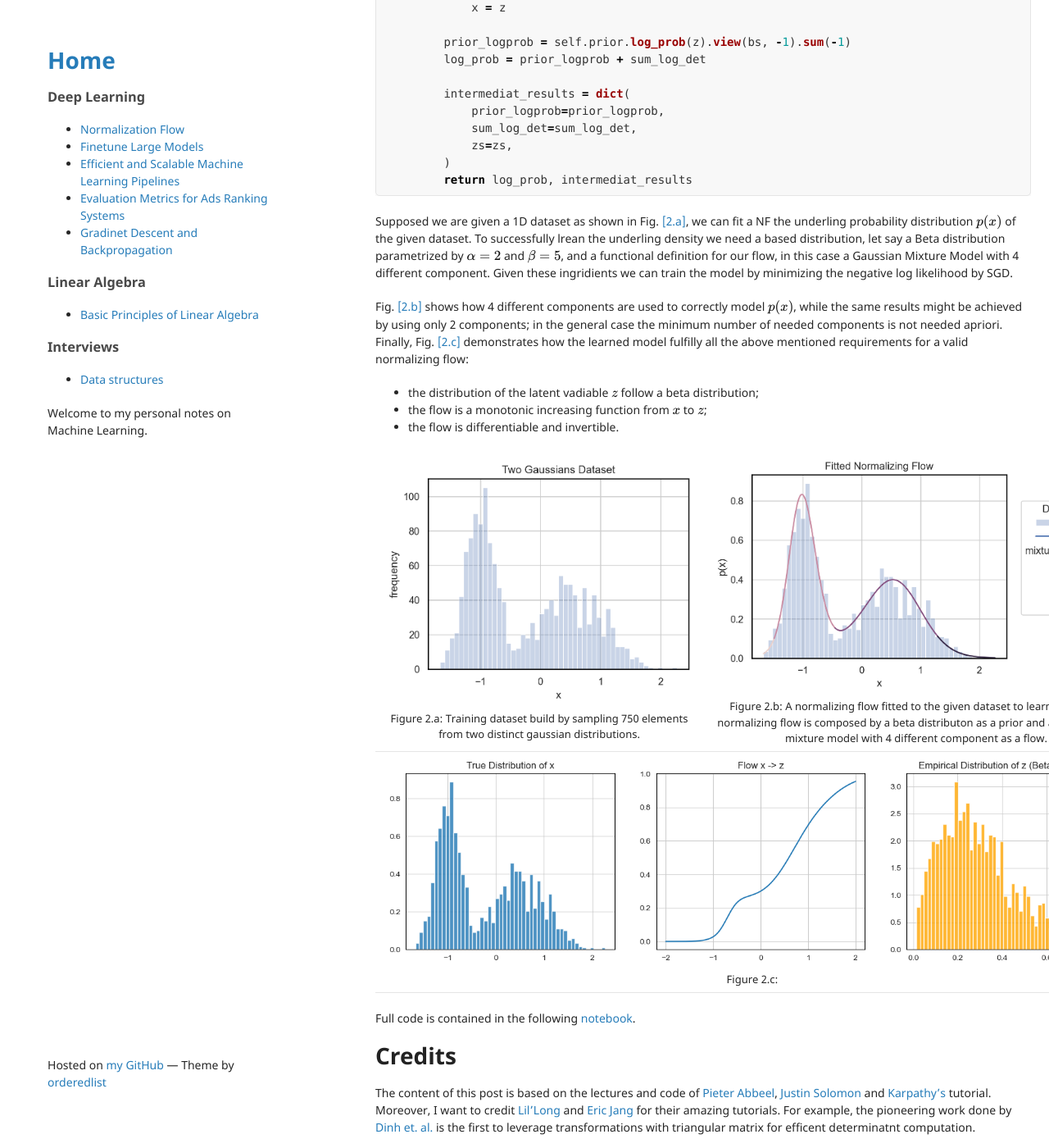
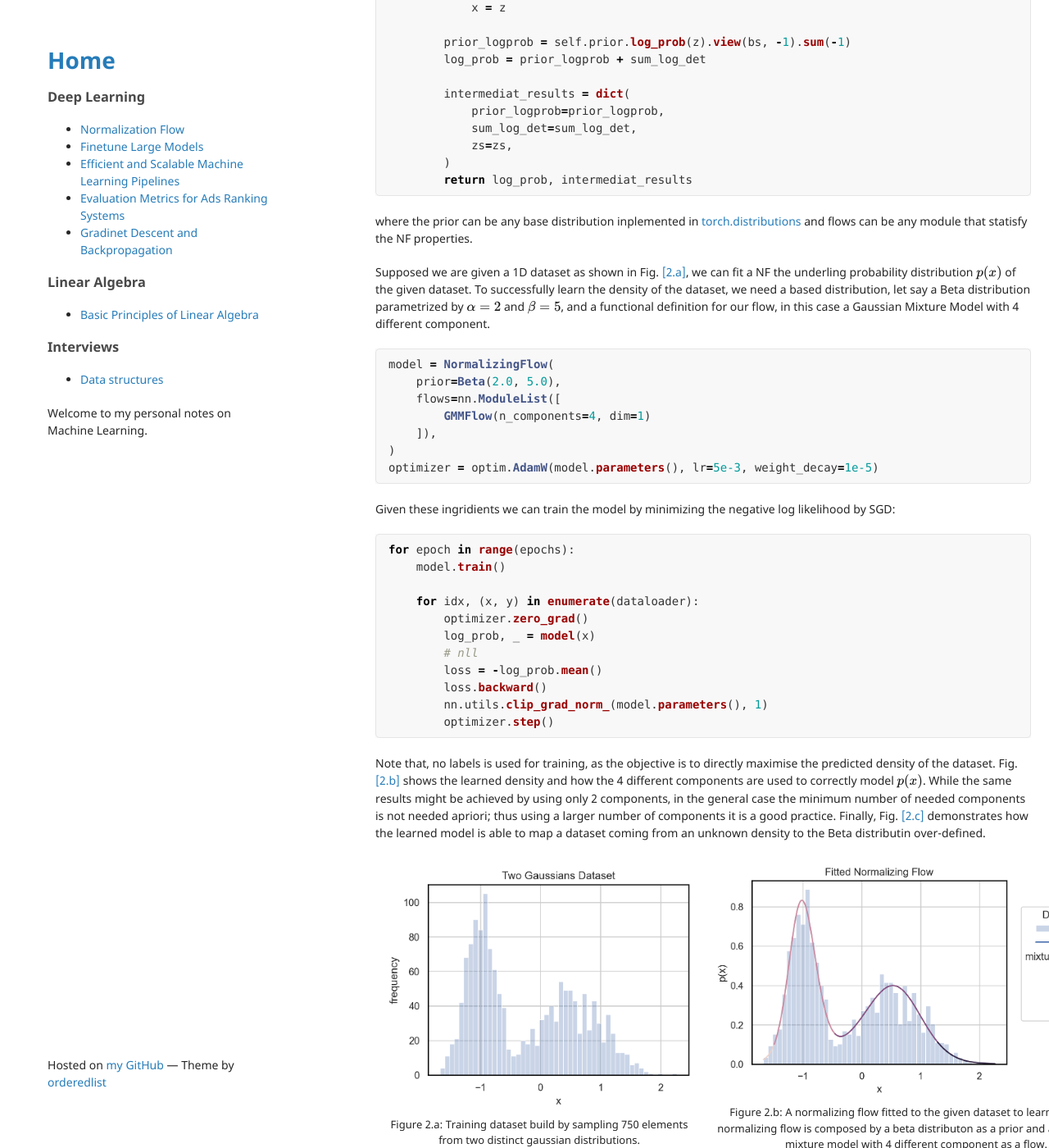
Before and after one commit to andompesta/andompesta.github.io, a Jekyll site: the page built from _posts/2023-11-17-normalization-flow.md, in a window 1280 px wide and 1400 px high, scrolled down 4348 px. Shown: the whole window at 82% size. Built offline with Jekyll 4.4.1, drawn with Linux system fonts in a browser that asks for light colours; some of the changed text lies outside the part shown.

Commit message:
update training process

````diff
--- a/_posts/2023-11-17-normalization-flow.md
+++ b/_posts/2023-11-17-normalization-flow.md
@@ -176,17 +176,39 @@ class NormalizingFlow(nn.Module):
         )
         return log_prob, intermediat_results
 ```
+where the prior can be any base distribution inplemented in [torch.distributions](https://pytorch.org/docs/stable/distributions.html) and flows can be any module that statisfy the NF properties.
 
 Supposed we are given a 1D dataset as shown in Fig. [[2.a]](#fig:1d_dataset), we can fit a NF the underling probability distribution $p(x)$ of the given dataset.
-To successfully lrean the underling density we need a based distribution, let say a Beta distribution parametrized by $\alpha = 2$ and $\beta = 5$, and a functional definition for our flow, in this case a Gaussian Mixture Model with 4 different component.
-Given these ingridients we can train the model by minimizing the negative log likelihood by SGD.
+To successfully learn the density of the dataset, we need a based distribution, let say a Beta distribution parametrized by $\alpha = 2$ and $\beta = 5$, and a functional definition for our flow, in this case a Gaussian Mixture Model with 4 different component.
 
-Fig. [[2.b]](#fig:1d_dataset) shows how 4 different components are used to correctly model $p(x)$, while the same results might be achieved by using only 2 components; in the general case the minimum number of needed components is not needed apriori.
-Finally, Fig. [[2.c]](#fig:1d_dataset) demonstrates how the learned model fulfilly all the above mentioned requirements for a valid normalizing flow:
- - the distribution of the latent vadiable $z$ follow a beta distribution;
- - the flow is a monotonic increasing function from $x$ to $z$;
- - the flow is differentiable and invertible.
+```python
+model = NormalizingFlow(
+    prior=Beta(2.0, 5.0),
+    flows=nn.ModuleList([
+        GMMFlow(n_components=4, dim=1)
+    ]),
+)
+optimizer = optim.AdamW(model.parameters(), lr=5e-3, weight_decay=1e-5)
+```
 
+Given these ingridients we can train the model by minimizing the negative log likelihood by SGD:
+```python
+for epoch in range(epochs):
+    model.train()
+
+    for idx, (x, y) in enumerate(dataloader):
+        optimizer.zero_grad()
+        log_prob, _ = model(x)
+        # nll
+        loss = -log_prob.mean()
+        loss.backward()
+        nn.utils.clip_grad_norm_(model.parameters(), 1)
+        optimizer.step()
+```
+Note that, no labels is used for training, as the objective is to directly maximise the predicted density of the dataset.
+Fig. [[2.b]](#fig:1d_dataset) shows the learned density and how the 4 different components are used to correctly model $p(x)$.
+While the same results might be achieved by using only 2 components, in the general case the minimum number of needed components is not needed apriori; thus using a larger number of components it is a good practice.
+Finally, Fig. [[2.c]](#fig:1d_dataset) demonstrates how the learned model is able to map a dataset coming from an unknown density to the Beta distributin over-defined.
 
 
 <div id="fig:1d_dataset">
@@ -214,7 +236,7 @@
             <figure style="margin: 0px;">
             <img src="{{site.baseurl}}/assets/img/norm_flow/1d/learned-transformation.png">
             <figcaption style="font-size:small;">
-                Figure 2.c:
+                Figure 2.c: Learned normalizing flow from the unknown distribution $p(x)$ to the choosed prior distribution $p(z)$.
             </figcaption>
             </figure>
         </td>
````
